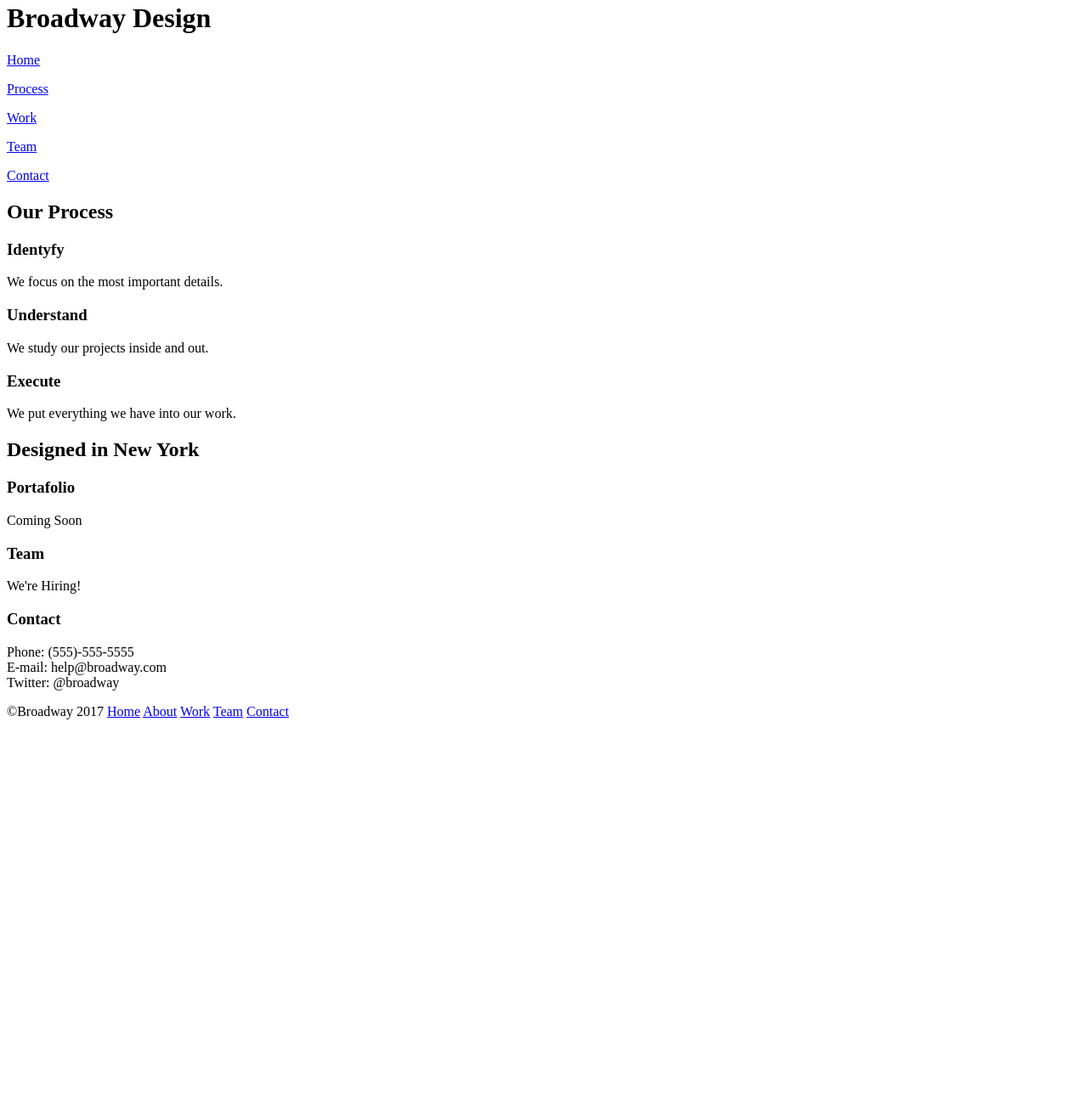
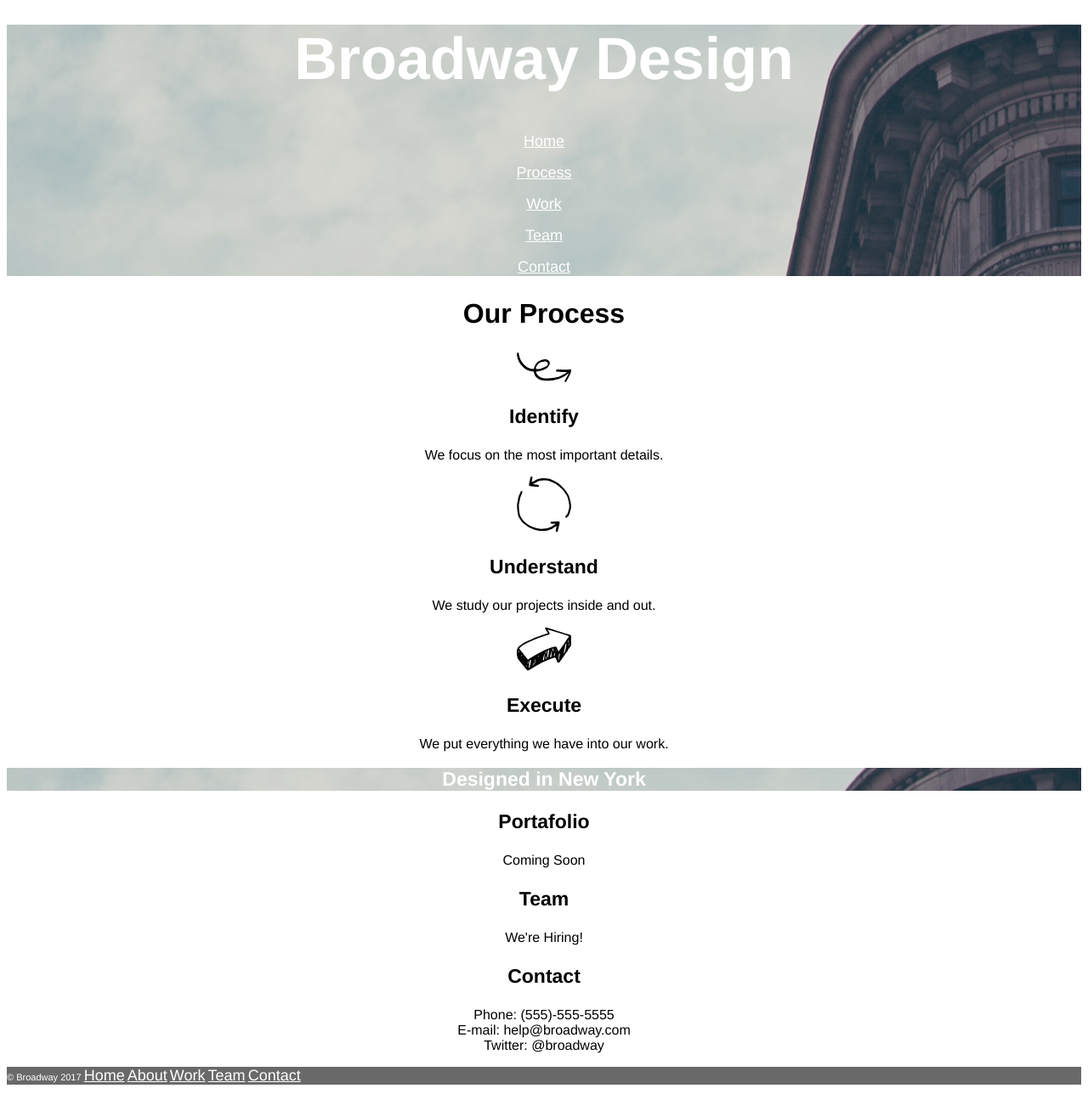
Before and after one commit to icyfunny/Broadway, a plain HTML site: page index.html in a window 1280 px wide. Shown: the part 18-1306 px from the top of the page at 85% size. Before the commit the page ends 873 px from the top, so only its background shows below. Drawn offline with Linux system fonts and the light colour scheme; files that its build step writes are made by us from their sources.

Commit message:
Final changes

```diff
--- a/index.html
+++ b/index.html
@@ -3,42 +3,72 @@
   <head>
     <meta charset="utf-8">
     <title>Broadway</title>
-    <link href="/css/style.css" type="txt/css"  rel="stylesheet">
+    <link href="resources/css/style.css" rel="stylesheet">
   </head>
   <body>
     <!-- Hero section -->
     <div class="hero">
       <h1>Broadway Design</h1>
-      <p><a class="btn-nav" href="#">Home</a></p>
-      <p><a class="btn-nav" href="#process">Process</a></p>
-      <p><a class="btn-nav" href="#work">Work</a></p>
-      <p><a class="btn-nav" href="#team">Team</a></p>
-      <p><a class="btn-nav" href="#contact">Contact</a></p>
+        <p><a class="btn" href="#">Home</a></p>
+        <p><a class="btn" href="#process">Process</a></p>
+        <p><a class="btn" href="#work">Work</a></p>
+        <p><a class="btn" href="#team">Team</a></p>
+        <p><a class="btn" href="#contact">Contact</a></p>
     </div>
     <!-- Process Section -->
+      <div class="supporting" id="process">
         <h2>Our Process</h2>
-        <h3>Identyfy</h3>
+      <div class="supporting-icon">
+        <img src="resources/icons/identify.svg">
+          <h3>Identify</h3>
           <p>We focus on the most important details.</p>
+      </div>
+      <div class="supporting-icon">
+        <img src="resources/icons/understand.svg">
           <h3>Understand</h3>
           <p>We study our projects inside and out.</p>
+      </div>
+      <div class="supporting-icon">
+        <img src="resources/icons/execute.svg">
           <h3>Execute</h3>
           <p>We put everything we have into our work.</p>
-
-
+      </div>
+    </div>
     <!-- Mini Hero Section -->
+      <div class="hero">
         <h2>Designed in New York</h2>
+      </div>
+    <!-- More info -->
+      <div class="supporting" id="work">
+        <div class="supporting-icon">
           <h3>Portafolio</h3>
             <p>Coming Soon</p>
+        </div>
+      </div>
+      <div class="supporting" id="team">
+        <div class="supporting-icon">
           <h3>Team</h3>
             <p>We're Hiring!</p>
+        </div>
+      </div>
+      <div class="supporting" id="contact">
+        <div class="supporting-icon">
           <h3>Contact</h3>
             <p>Phone: (555)-555-5555 <br />
               E-mail: help@broadway.com<br />
               Twitter: @broadway</p>
-
-
+        </div>
+      </div>
     <!-- Footer Section -->
-      &copy;Broadway 2017 <a href="#">Home</a> <a href="#">About</a>
-      <a href="#">Work</a> <a href="#">Team</a> <a href="#">Contact</a>
+    <div class="footer">
+      <p>
+        &copy; Broadway 2017
+        <a class="btn" href="#">Home</a>
+        <a class="btn" href="#about">About</a>
+        <a class="btn" href="#work">Work</a>
+        <a class="btn" href="#team">Team</a>
+        <a class="btn" href="#contact">Contact</a>
+      </p>
+    </div>
   </body>
 </html>
--- a/resources/css/style.css
+++ b/resources/css/style.css
@@ -1,5 +1,5 @@
 /*
-	body - Hero section
+	Head - Hero section
 */
 body {
   font-family: "Helvetica", sans-serif;
@@ -9,12 +9,45 @@ h2,
 h3{
   font-weight: bold;
 }
-hero {
-  background-image: url('resources/background/the-flatiron-building.jpg');
+.hero {
+  background-image: url('../background/the-flatiron-building.png');
   text-align: center;
   color: white;
 }
-
 .hero h1 {
   font-size: 70px;
 }
+/*
+	Hero section
+*/
+.btn {
+  font-size: 18px;
+  color: white;
+}
+.supporting {
+  text-align: center;
+}
+
+.supporting h2 {
+  font-size: 32px;
+}
+
+.supporting h3 {
+  font-size: 23px;
+}
+
+.supporting-item p {
+  font-size: 14px;
+}
+
+.hero h2 {
+  font-size: 23px;
+}
+/*
+Footer Section
+*/
+.footer {
+  background-color: dimgray;
+  font-size: 11px;
+  color: white;
+}
```
Lines whose indentation alone changed are shown as unchanged.
